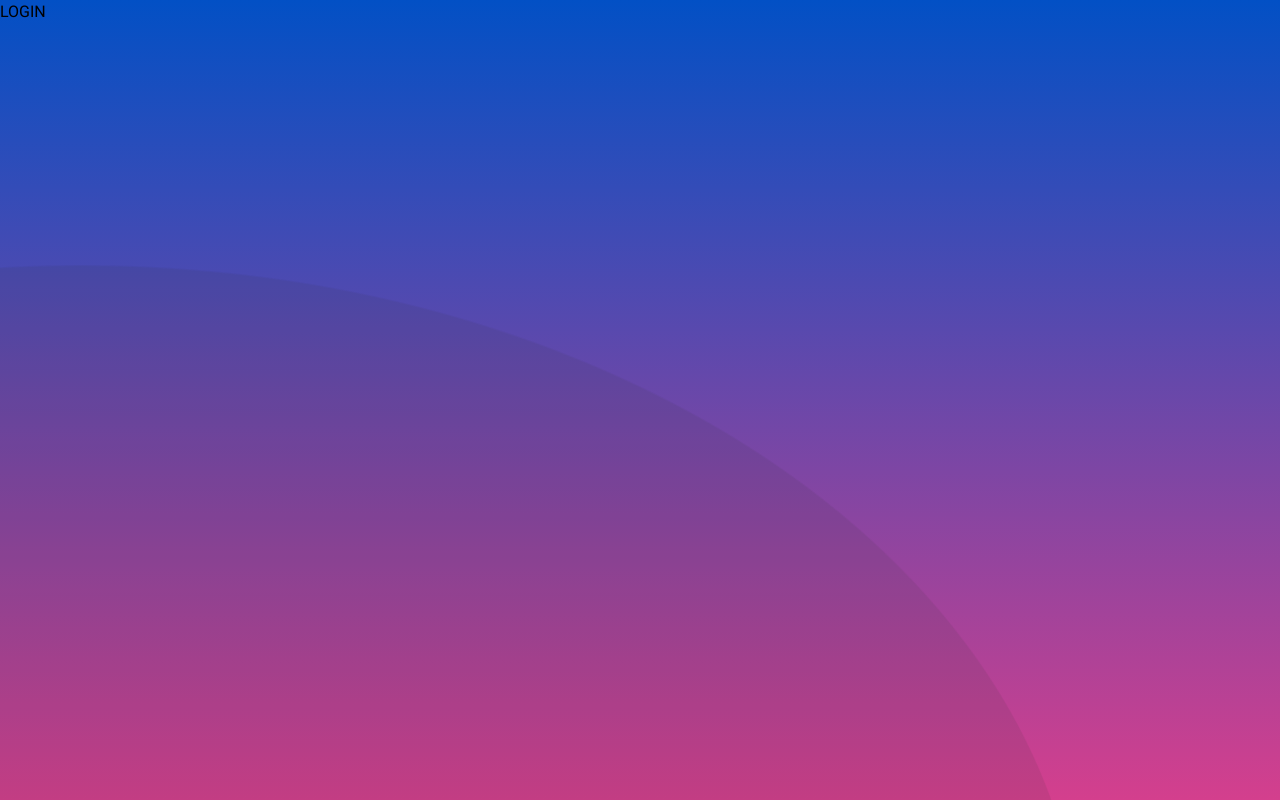
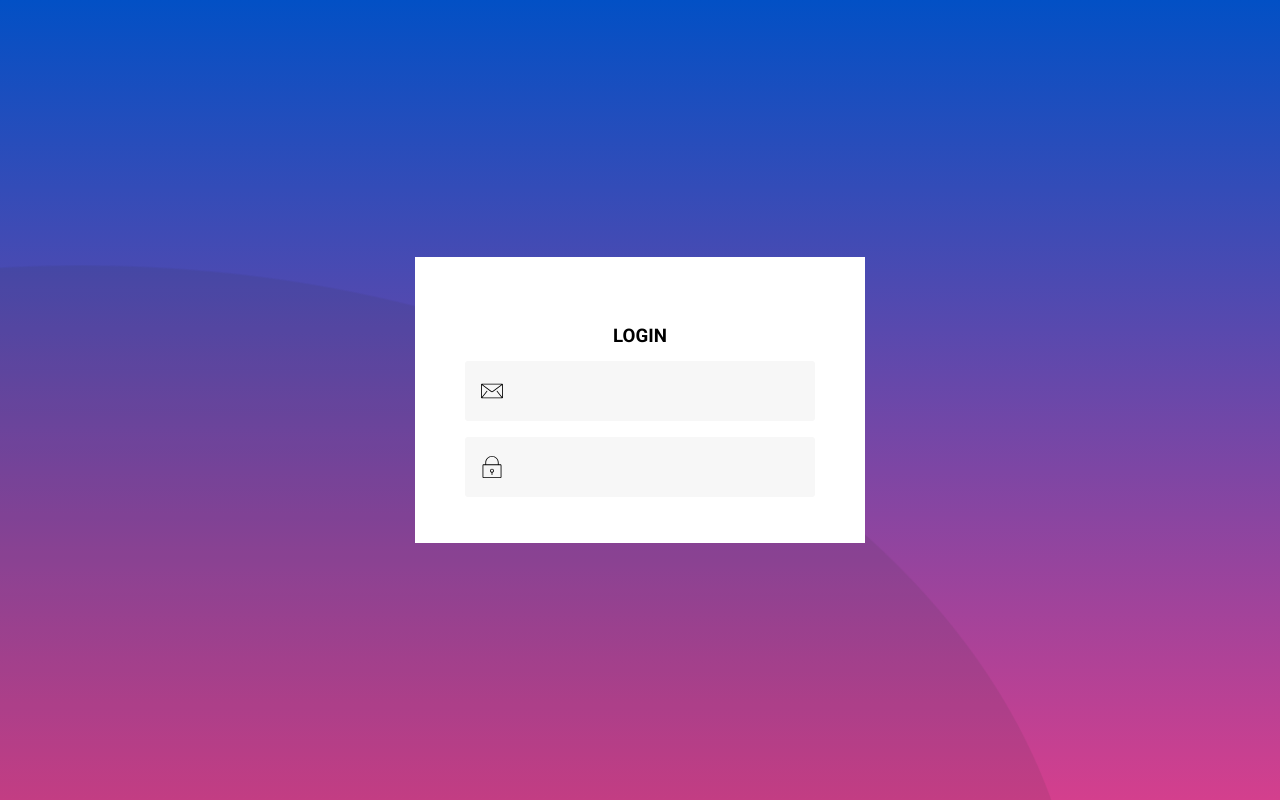
Before and after one commit to franklinlugo/login-register-with-firebase, a React app: page /login in a window 1280 px wide. Built offline with nearby package versions, Linux system fonts and the light colour scheme.

Commit message:
feat: form input

```diff
--- a/components/FormBackground/FormBackground.js
+++ b/components/FormBackground/FormBackground.js
@@ -3,11 +3,14 @@ import styled from 'styled-components';
 import { node, arrayOf, oneOfType } from 'prop-types';
 
 const Container = styled.div`
+  display: grid;
+  place-items: center;
   position: relative;
   background: linear-gradient(180deg, #0250c5, #d43f8d);
   width: 100vw;
   height: 100vh;
-  &::before {
+  z-index: 1000;
+  &::after {
     content: '';
     position: absolute;
     top: 0;
@@ -19,6 +22,7 @@ const Container = styled.div`
     background-repeat: no-repeat;
     background-size: cover;
     background-position: center;
+    z-index: -1000;
   }
 `;
 
--- /dev/null
+++ b/components/Input/Input.js
@@ -0,0 +1,83 @@
+import React, { useState } from 'react';
+import styled, { keyframes, css } from 'styled-components';
+import { string } from 'prop-types';
+
+const Wrapper = styled.div`
+  position: relative;
+  width: 100%;
+  height: 60px;
+  margin-bottom: 16px;
+  border-radius: 3px;
+  background-color: #f7f7f7;
+`;
+
+const StyledInput = styled.input`
+  position: relative;
+  top: 0;
+  left: 0;
+  width: 100%;
+  height: 100%;
+  padding: 0 0 0 46px;
+  border-radius: 3px;
+  border: none;
+  z-index: 1000;
+`;
+
+const InputIcon = styled.img`
+  position: absolute;
+  top: 50%;
+  left: ${({ isFocused }) => (isFocused ? '8px' : '16px')};
+  transform: translate(0, -50%);
+  width: 22px;
+  transition: 0.3s;
+`;
+
+const shadowAnimation = keyframes`
+  to {
+    box-shadow: 0px 0px 60px 20px;
+    opacity: 0;
+  }
+`;
+
+const shadowAnimationMixin = css`
+  animation: ${shadowAnimation} 0.5s ease-in-out forwards;
+  color: rgba(211, 63, 141, 0.6);
+`;
+
+const Focus = styled.div`
+  display: block;
+  position: absolute;
+  top: 0;
+  left: 0;
+  width: 100%;
+  height: 100%;
+  box-shadow: 0px 0px 0px 0px;
+  border-radius: 3px;
+  color: transparent;
+  ${({ isFocused }) => isFocused && shadowAnimationMixin}
+`;
+
+function Input({ type = 'text', icon = '' }) {
+  const [isFocused, setIsfocused] = useState(false);
+
+  function handleOnFocus() {
+    setIsfocused(true);
+  }
+  function handleOnBlur() {
+    setIsfocused(false);
+  }
+  return (
+    <Wrapper>
+      <StyledInput onFocus={handleOnFocus} onBlur={handleOnBlur} type={type} />
+      <InputIcon isFocused={isFocused} src={icon} />
+      <Focus isFocused={isFocused} />
+    </Wrapper>
+  );
+}
+
+Input.propTypes = {
+  type: string,
+  icon: string,
+};
+
+export default Input;
--- /dev/null
+++ b/components/Input/index.js
@@ -0,0 +1 @@
+export { default } from './Input';
--- /dev/null
+++ b/components/LoginForm/LoginForm.js
@@ -0,0 +1,30 @@
+import React from 'react';
+import styled from 'styled-components';
+import iconEnvelope from '../../images/icon-envelope.svg';
+import iconLock from '../../images/icon-lock.svg';
+import { Input } from '../index';
+
+const Container = styled.div`
+  width: 450px;
+  padding: 70px 50px 30px;
+  background: #fff;
+`;
+
+const Title = styled.h3`
+  margin: 0 0 16px 0;
+  padding: 0;
+  text-align: center;
+  line-height: 1;
+`;
+
+function LoginForm() {
+  return (
+    <Container>
+      <Title>LOGIN</Title>
+      <Input type="text" icon={iconEnvelope} />
+      <Input type="password" icon={iconLock} />
+    </Container>
+  );
+}
+
+export default LoginForm;
--- /dev/null
+++ b/components/LoginForm/index.js
@@ -0,0 +1 @@
+export { default } from './LoginForm';
--- a/components/index.js
+++ b/components/index.js
@@ -1 +1,3 @@
 export { default as FormBackground } from './FormBackground';
+export { default as LoginForm } from './LoginForm';
+export { default as Input } from './Input';
--- a/pages/Login.js
+++ b/pages/Login.js
@@ -1,8 +1,12 @@
 import React from 'react';
-import { FormBackground } from '../components';
+import { FormBackground, LoginForm } from '../components';
 
 function Login() {
-  return <FormBackground>LOGIN</FormBackground>;
+  return (
+    <FormBackground>
+      <LoginForm />
+    </FormBackground>
+  );
 }
 
 export default Login;
```
Also changed, not shown: images/icon-envelope.svg (added), images/icon-lock.svg (added).
